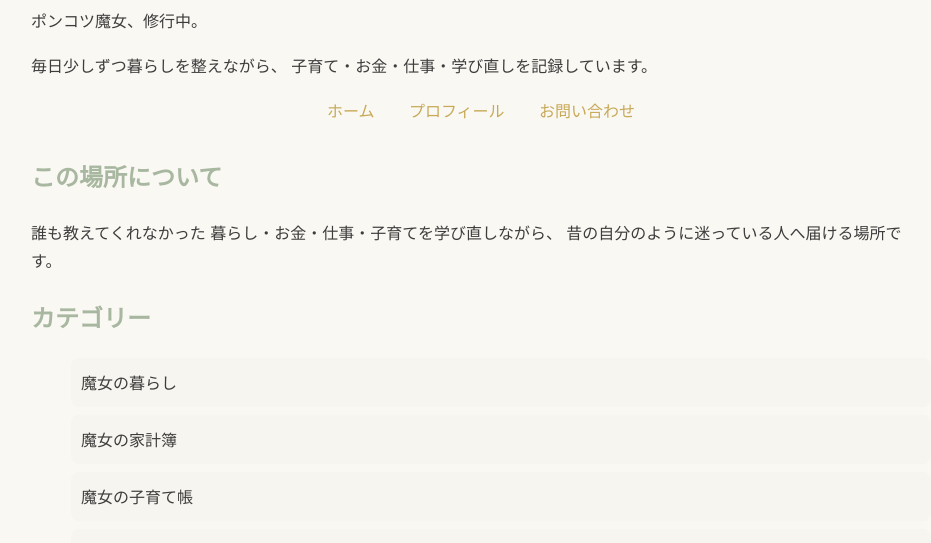
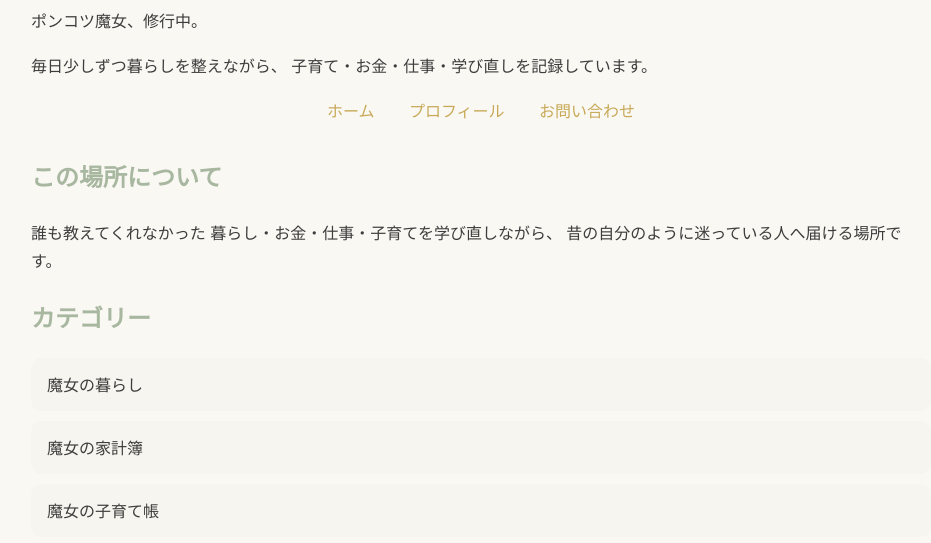
Before and after one commit to keikoForto/ponkotsu-majo-blog, a plain HTML site: page index.html in a window 1280 px wide. Shown: the part 409-952 px from the top of the page, without its empty margins (159-1090 px from the left). Drawn offline with Linux system fonts and the light colour scheme.

Commit message:
Refactor category list styles in style.css

```diff
--- a/style.css
+++ b/style.css
@@ -53,12 +53,16 @@ main {
     margin-top: 20px;
 }
 
-.category-list li{
-    background:#f7f5ef;
-    padding:10px;
-    margin-bottom:8px;
-    border-radius:8px;
-    list-style:none;
+.category-list {
+    padding: 0;
+}
+
+.category-list li {
+    list-style: none;
+    background: #f7f5ef;
+    padding: 12px 16px;
+    margin-bottom: 10px;
+    border-radius: 10px;
 }
 
 .profile-img{
```
